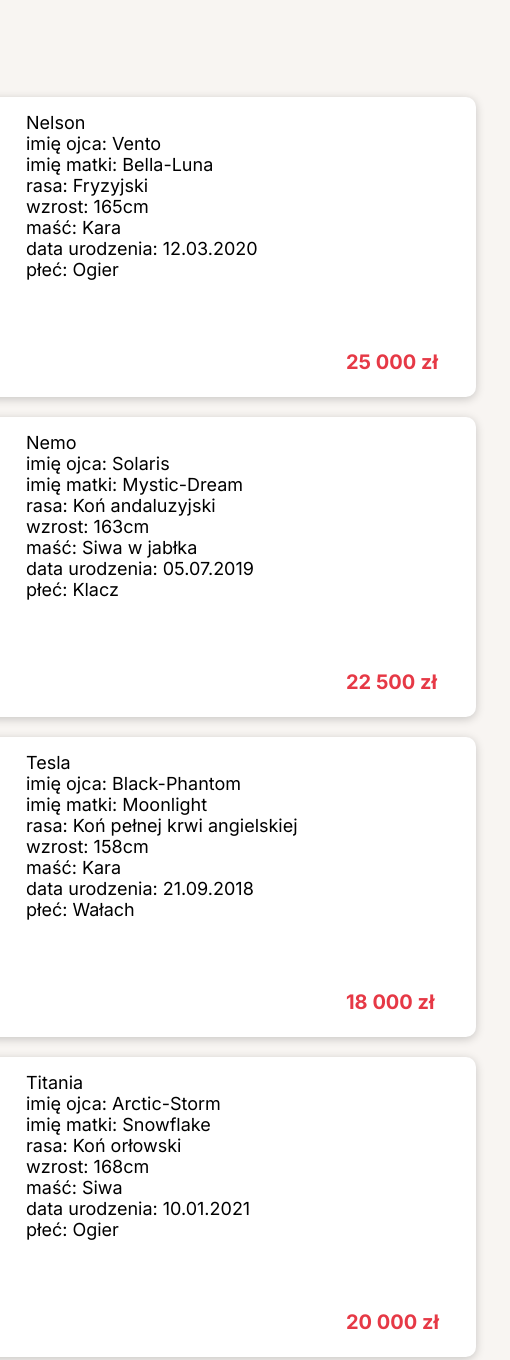
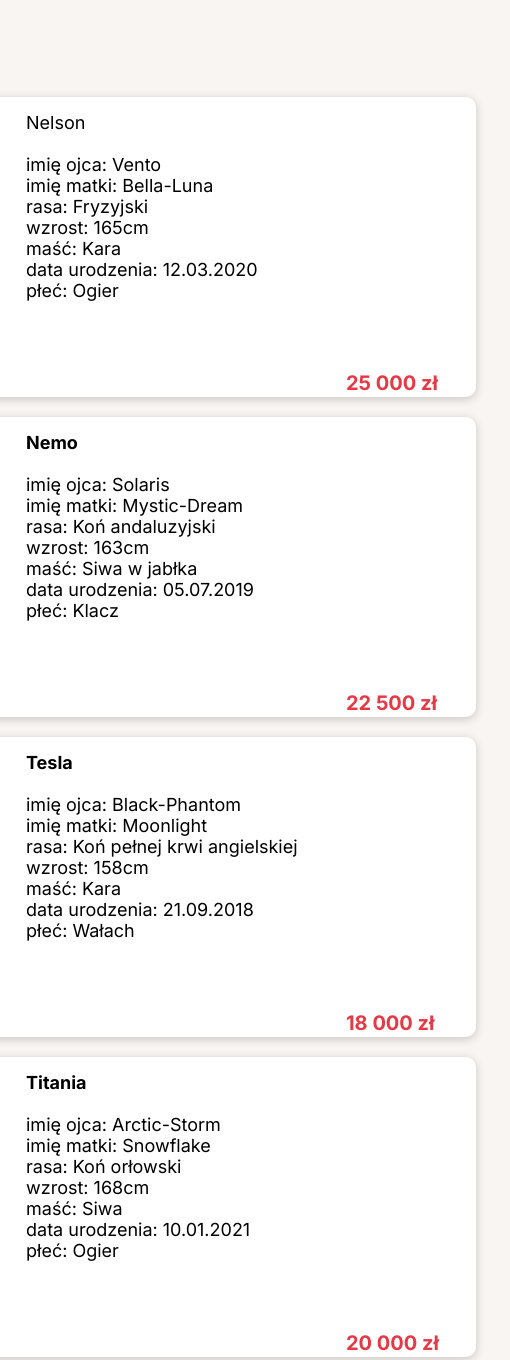
Before and after one commit to Foxraga/TeracinaHorseAcademy, a plain HTML site: page index.html in a window 1280 px wide. Shown: the part 639-1999 px from the top of the page, 614-1124 px from the left. Drawn offline with Linux system fonts and the light colour scheme.

Commit message:
Update index.html
-

```diff
--- a/index.html
+++ b/index.html
@@ -50,7 +50,7 @@
             <div class="card">
                 <img src="images/nelson.jpg" alt="">
                 <div class="infoKon">
-                    <div class="title">Nelson <br> imię ojca: Vento <br> imię matki: Bella-Luna <br> rasa: Fryzyjski <br> wzrost: 165cm <br> maść: Kara <br> data urodzenia: 12.03.2020 <br> płeć: Ogier</div>
+                    <div class="title"><div class="imieK">Nelson</div> <br> imię ojca: Vento <br> imię matki: Bella-Luna <br> rasa: Fryzyjski <br> wzrost: 165cm <br> maść: Kara <br> data urodzenia: 12.03.2020 <br> płeć: Ogier</div>
                     <div class="price">25 000 zł</div>
                 </div>
             </div>
@@ -59,7 +59,7 @@
             <div class="card">
                 <img src="images/nemo.jpg" alt="">
                 <div class="infoKon">
-                    <div class="title">Nemo <br> imię ojca: Solaris <br> imię matki: Mystic-Dream <br> rasa: Koń andaluzyjski <br> wzrost: 163cm <br> maść: Siwa w jabłka <br> data urodzenia: 05.07.2019 <br> płeć: Klacz</div>
+                    <div class="title"><div class="imieK" style = "font-weight: bold;">Nemo</div> <br> imię ojca: Solaris <br> imię matki: Mystic-Dream <br> rasa: Koń andaluzyjski <br> wzrost: 163cm <br> maść: Siwa w jabłka <br> data urodzenia: 05.07.2019 <br> płeć: Klacz</div>
                     <div class="price">22 500 zł</div>
                 </div>
             </div>
@@ -68,7 +68,7 @@
             <div class="card">
                 <img src="images/titania.jpg" alt="">
                 <div class="infoKon">
-                    <div class="title">Tesla <br> imię ojca: Black-Phantom <br> imię matki: Moonlight <br> rasa: Koń pełnej krwi angielskiej <br> wzrost: 158cm <br> maść: Kara <br> data urodzenia: 21.09.2018 <br> płeć: Wałach</div>
+                    <div class="title"><div class="imieK" style = "font-weight: bold;">Tesla</div> <br> imię ojca: Black-Phantom <br> imię matki: Moonlight <br> rasa: Koń pełnej krwi angielskiej <br> wzrost: 158cm <br> maść: Kara <br> data urodzenia: 21.09.2018 <br> płeć: Wałach</div>
                     <div class="price">18 000 zł</div>
                 </div>
             </div>
@@ -77,7 +77,7 @@
             <div class="card">
                 <img src="images/tesla.jpg" alt="">
                 <div class="infoKon">
-                    <div class="title">Titania <br> imię ojca: Arctic-Storm <br> imię matki: Snowflake <br> rasa: Koń orłowski <br> wzrost: 168cm <br> maść: Siwa <br> data urodzenia: 10.01.2021 <br> płeć: Ogier</div>
+                    <div class="title"><div class="imieK" style = "font-weight: bold;">Titania</div> <br> imię ojca: Arctic-Storm <br> imię matki: Snowflake <br> rasa: Koń orłowski <br> wzrost: 168cm <br> maść: Siwa <br> data urodzenia: 10.01.2021 <br> płeć: Ogier</div>
                     <div class="price">20 000 zł</div>
                 </div>
             </div>
@@ -86,7 +86,7 @@
             <div class="card">
                 <img src="images/trinity.jpg" alt="">
                 <div class="infoKon">
-                    <div class="title">Trinity <br> imię ojca: Golden-Knight <br> imię matki: Red-Rose <br> rasa: Koń holsztyński <br> wzrost: 164cm <br> maść: Kasztanowata z odmianami <br> data urodzenia: 18.06.2020 <br> płeć: Klacz</div>
+                    <div class="title"><div class="imieK" style = "font-weight: bold;">Trinity</div> <br> imię ojca: Golden-Knight <br> imię matki: Red-Rose <br> rasa: Koń holsztyński <br> wzrost: 164cm <br> maść: Kasztanowata z odmianami <br> data urodzenia: 18.06.2020 <br> płeć: Klacz</div>
                     <div class="price">27 000 zł</div>
                 </div>
             </div>
@@ -95,7 +95,7 @@
             <div class="card">
                 <img src="images/true-love.jpg" alt="">
                 <div class="infoKon">
-                    <div class="title">Trie-Love <br> imię ojca: Lightning-Strike <br> imię matki: Midnight-Wish <br> rasa: Koń trakeński <br> wzrost: 16cm <br> maść: Gniada <br> data urodzenia: 30.11.2017 <br> płeć: Wałach</div>
+                    <div class="title"><div class="imieK" style = "font-weight: bold;">True-Love</div> <br> imię ojca: Lightning-Strike <br> imię matki: Midnight-Wish <br> rasa: Koń trakeński <br> wzrost: 16cm <br> maść: Gniada <br> data urodzenia: 30.11.2017 <br> płeć: Wałach</div>
                     <div class="price">19 500 zł</div>
                 </div>
             </div>
```
